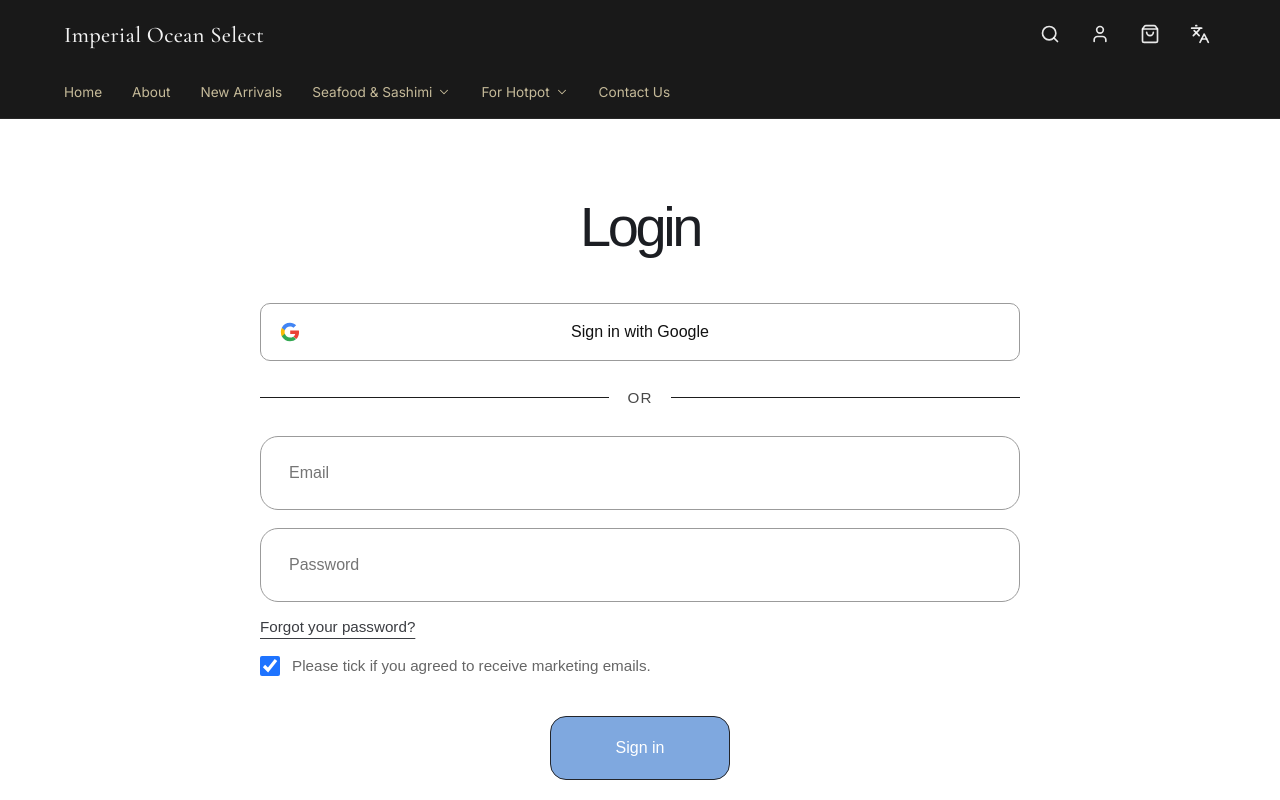
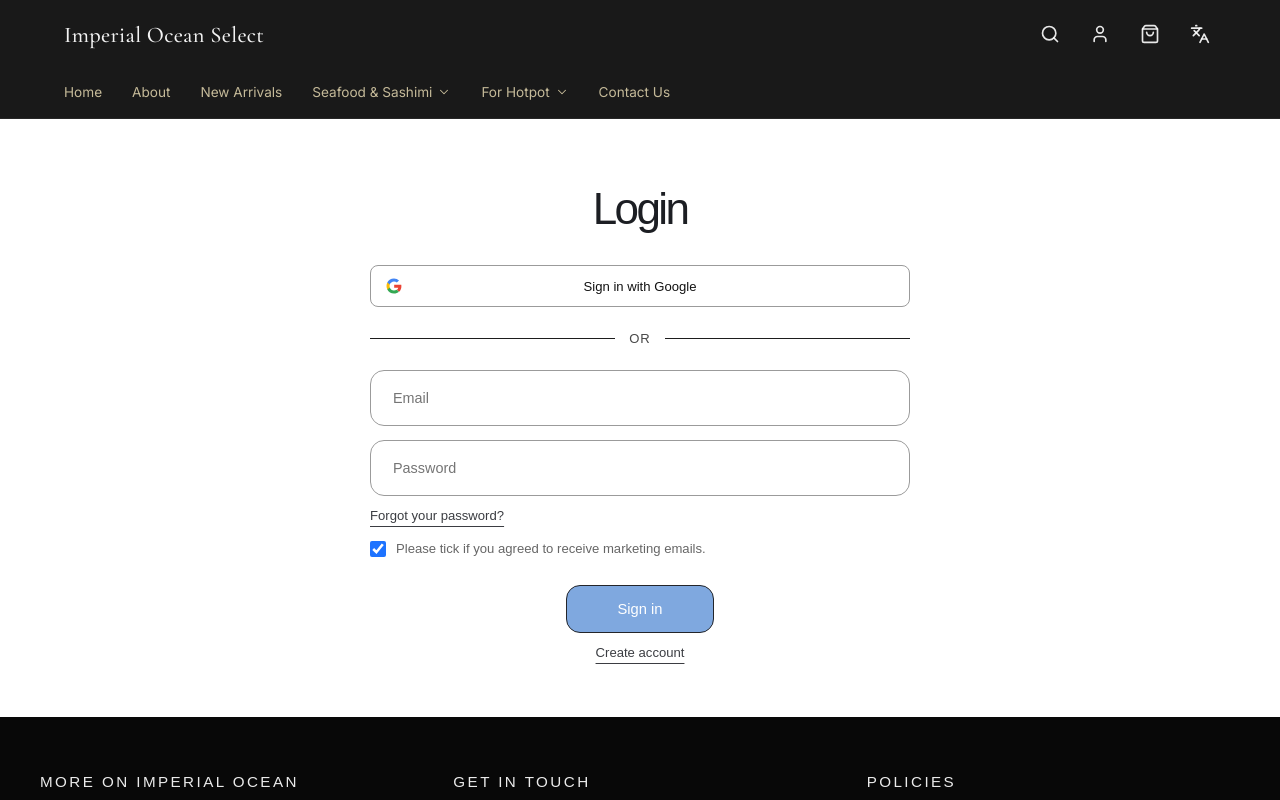
Before and after one commit to darren-gzdeng/imperial-site, a React (Vite) app in the folder imperial-site/: page /imperial-site/login in a window 1280 px wide. Shown: the top 800 px of the page. Built offline with nearby package versions, Linux system fonts and the light colour scheme.

Commit message:
Update login and register
Update size of login and register page ui, decrease space on top of the footer

```diff
--- a/imperial-site/src/pages/ForgotPassword.jsx
+++ b/imperial-site/src/pages/ForgotPassword.jsx
@@ -2,75 +2,74 @@ import { useState } from "react";
 
 const styles = {
   page: {
-    minHeight: "100vh",
-    padding: "32px 20px 56px",
+    padding: "20px 20px 8px",
     background: "#ffffff",
     color: "#1c1e23",
   },
   shell: {
-    maxWidth: "860px",
+    maxWidth: "540px",
     margin: "0 auto",
     textAlign: "center",
   },
   title: {
-    margin: "0 0 26px",
-    fontSize: "4rem",
+    margin: "0 0 18px",
+    fontSize: "2.75rem",
     fontWeight: 400,
     letterSpacing: "-0.06em",
     lineHeight: 1,
   },
   subtitle: {
-    margin: "0 0 54px",
+    margin: "0 0 32px",
     color: "#5f6368",
-    fontSize: "1.05rem",
+    fontSize: "0.9rem",
     lineHeight: 1.5,
   },
   form: {
     display: "flex",
     flexDirection: "column",
     alignItems: "stretch",
-    gap: "22px",
+    gap: "14px",
   },
   input: {
     width: "100%",
-    height: "76px",
-    padding: "0 28px",
+    height: "56px",
+    padding: "0 22px",
     border: "1.5px solid #9b9b9b",
-    borderRadius: "18px",
-    fontSize: "1rem",
+    borderRadius: "14px",
+    fontSize: "0.9rem",
     color: "#111111",
     outline: "none",
     background: "#ffffff",
   },
   submitWrap: {
-    marginTop: "18px",
+    marginTop: "10px",
     display: "flex",
     justifyContent: "center",
   },
   submitButton: {
-    minWidth: "180px",
-    height: "64px",
-    borderRadius: "16px",
+    minWidth: "148px",
+    height: "48px",
+    borderRadius: "14px",
     border: "1.5px solid #23252a",
     background: "#7fa8df",
     color: "#ffffff",
-    fontSize: "1rem",
+    fontSize: "0.92rem",
     fontWeight: 500,
     cursor: "pointer",
   },
   cancelWrap: {
-    marginTop: "18px",
+    marginTop: "10px",
   },
   cancelLink: {
     color: "#3b3d42",
-    fontSize: "0.95rem",
+    fontSize: "0.82rem",
     textDecoration: "underline",
     textUnderlineOffset: "6px",
   },
   message: {
-    marginTop: "14px",
+    marginTop: "12px",
     color: "#4b5563",
-    fontSize: "0.92rem",
+    fontSize: "0.82rem",
   },
 };
 
--- a/imperial-site/src/pages/Login.jsx
+++ b/imperial-site/src/pages/Login.jsx
@@ -2,19 +2,18 @@ import { useEffect, useState } from "react";
 
 const styles = {
   page: {
-    minHeight: "100vh",
-    padding: "32px 20px 56px",
+    padding: "20px 20px 8px",
     background: "#ffffff",
     color: "#1c1e23",
   },
   shell: {
-    maxWidth: "760px",
+    maxWidth: "540px",
     margin: "0 auto",
     textAlign: "center",
   },
   title: {
-    margin: "0 0 48px",
-    fontSize: "3.5rem",
+    margin: "0 0 34px",
+    fontSize: "2.75rem",
     fontWeight: 400,
     letterSpacing: "-0.06em",
     lineHeight: 1,
@@ -24,31 +23,31 @@ const styles = {
     alignItems: "center",
     justifyContent: "space-between",
     width: "100%",
-    padding: "0 18px",
-    height: "58px",
+    padding: "0 14px",
+    height: "42px",
     border: "1.5px solid #9b9b9b",
-    borderRadius: "10px",
+    borderRadius: "8px",
     background: "#ffffff",
     cursor: "pointer",
   },
   googleLogo: {
-    width: "22px",
-    height: "22px",
+    width: "18px",
+    height: "18px",
     flexShrink: 0,
   },
   googleText: {
     flex: 1,
     textAlign: "center",
-    fontSize: "1rem",
+    fontSize: "0.82rem",
     fontWeight: 400,
     color: "#111111",
-    marginRight: "22px",
+    marginRight: "18px",
   },
   dividerRow: {
     display: "flex",
     alignItems: "center",
-    gap: "18px",
-    margin: "28px 0 30px",
+    gap: "14px",
+    margin: "24px 0 24px",
   },
   dividerLine: {
     flex: 1,
@@ -56,23 +55,23 @@ const styles = {
     background: "#1d1d1d",
   },
   dividerText: {
-    fontSize: "0.95rem",
+    fontSize: "0.82rem",
     color: "#484848",
     letterSpacing: "0.08em",
   },
   form: {
     display: "flex",
     flexDirection: "column",
-    gap: "18px",
+    gap: "14px",
     alignItems: "stretch",
   },
   input: {
     width: "100%",
-    height: "74px",
-    padding: "0 28px",
+    height: "56px",
+    padding: "0 22px",
     border: "1.5px solid #9b9b9b",
-    borderRadius: "18px",
-    fontSize: "1rem",
+    borderRadius: "14px",
+    fontSize: "0.9rem",
     color: "#111111",
     outline: "none",
     background: "#ffffff",
@@ -84,7 +83,7 @@ const styles = {
     border: "none",
     padding: 0,
     color: "#3b3d42",
-    fontSize: "0.95rem",
+    fontSize: "0.82rem",
     textDecoration: "underline",
     textUnderlineOffset: "6px",
     cursor: "pointer",
@@ -92,49 +91,49 @@ const styles = {
   consentRow: {
     display: "flex",
     alignItems: "center",
-    gap: "12px",
+    gap: "10px",
     marginTop: "2px",
     color: "#666666",
-    fontSize: "0.95rem",
+    fontSize: "0.82rem",
     lineHeight: 1.5,
     textAlign: "left",
   },
   checkbox: {
-    width: "20px",
-    height: "20px",
+    width: "16px",
+    height: "16px",
     margin: 0,
     accentColor: "#1e73ff",
     flexShrink: 0,
   },
   submitWrap: {
-    marginTop: "20px",
+    marginTop: "12px",
     display: "flex",
     justifyContent: "center",
   },
   submitButton: {
-    minWidth: "180px",
-    height: "64px",
-    borderRadius: "16px",
+    minWidth: "148px",
+    height: "48px",
+    borderRadius: "14px",
     border: "1.5px solid #23252a",
     background: "#7fa8df",
     color: "#ffffff",
-    fontSize: "1rem",
+    fontSize: "0.92rem",
     fontWeight: 500,
     cursor: "pointer",
   },
   createLinkWrap: {
-    marginTop: "22px",
+    marginTop: "10px",
   },
   createLink: {
     color: "#3b3d42",
-    fontSize: "0.95rem",
+    fontSize: "0.82rem",
     textDecoration: "underline",
     textUnderlineOffset: "6px",
   },
   message: {
-    marginTop: "14px",
+    marginTop: "12px",
     color: "#4b5563",
-    fontSize: "0.92rem",
+    fontSize: "0.82rem",
   },
   hiddenGoogleMount: {
     position: "absolute",
--- a/imperial-site/src/pages/Register.jsx
+++ b/imperial-site/src/pages/Register.jsx
@@ -3,19 +3,18 @@ import { useNavigate } from "react-router";
 
 const styles = {
   page: {
-    minHeight: "100vh",
-    padding: "32px 20px 56px",
+    padding: "20px 20px 8px",
     background: "#ffffff",
     color: "#1c1e23",
   },
   shell: {
-    maxWidth: "760px",
+    maxWidth: "540px",
     margin: "0 auto",
     textAlign: "center",
   },
   title: {
-    margin: "0 0 48px",
-    fontSize: "3.5rem",
+    margin: "0 0 34px",
+    fontSize: "2.75rem",
     fontWeight: 400,
     letterSpacing: "-0.06em",
     lineHeight: 1,
@@ -25,31 +24,31 @@ const styles = {
     alignItems: "center",
     justifyContent: "space-between",
     width: "100%",
-    padding: "0 18px",
-    height: "58px",
+    padding: "0 14px",
+    height: "42px",
     border: "1.5px solid #9b9b9b",
-    borderRadius: "10px",
+    borderRadius: "8px",
     background: "#ffffff",
     cursor: "pointer",
   },
   googleLogo: {
-    width: "22px",
-    height: "22px",
+    width: "18px",
+    height: "18px",
     flexShrink: 0,
   },
   googleText: {
     flex: 1,
     textAlign: "center",
-    fontSize: "1rem",
+    fontSize: "0.82rem",
     fontWeight: 400,
     color: "#111111",
-    marginRight: "22px",
+    marginRight: "18px",
   },
   dividerRow: {
     display: "flex",
     alignItems: "center",
-    gap: "18px",
-    margin: "28px 0 30px",
+    gap: "14px",
+    margin: "24px 0 24px",
   },
   dividerLine: {
     flex: 1,
@@ -57,23 +56,23 @@ const styles = {
     background: "#1d1d1d",
   },
   dividerText: {
-    fontSize: "0.95rem",
+    fontSize: "0.82rem",
     color: "#484848",
     letterSpacing: "0.08em",
   },
   form: {
     display: "flex",
     flexDirection: "column",
-    gap: "18px",
+    gap: "14px",
     alignItems: "stretch",
   },
   input: {
     width: "100%",
-    height: "74px",
-    padding: "0 28px",
+    height: "56px",
+    padding: "0 22px",
     border: "1.5px solid #9b9b9b",
-    borderRadius: "18px",
-    fontSize: "1rem",
+    borderRadius: "14px",
+    fontSize: "0.9rem",
     color: "#111111",
     outline: "none",
     background: "#ffffff",
@@ -82,25 +81,25 @@ const styles = {
     borderWidth: "2px",
   },
   submitWrap: {
-    marginTop: "28px",
+    marginTop: "10px",
     display: "flex",
     justifyContent: "center",
   },
   submitButton: {
-    minWidth: "180px",
-    height: "64px",
-    borderRadius: "16px",
+    minWidth: "148px",
+    height: "48px",
+    borderRadius: "14px",
     border: "1.5px solid #23252a",
     background: "#7fa8df",
     color: "#ffffff",
-    fontSize: "1rem",
+    fontSize: "0.92rem",
     fontWeight: 500,
     cursor: "pointer",
   },
   message: {
-    marginTop: "14px",
+    marginTop: "12px",
     color: "#4b5563",
-    fontSize: "0.92rem",
+    fontSize: "0.82rem",
   },
 };
 
```
Also changed, not shown: 1 other file (tests, documents, lock files or other folders).
